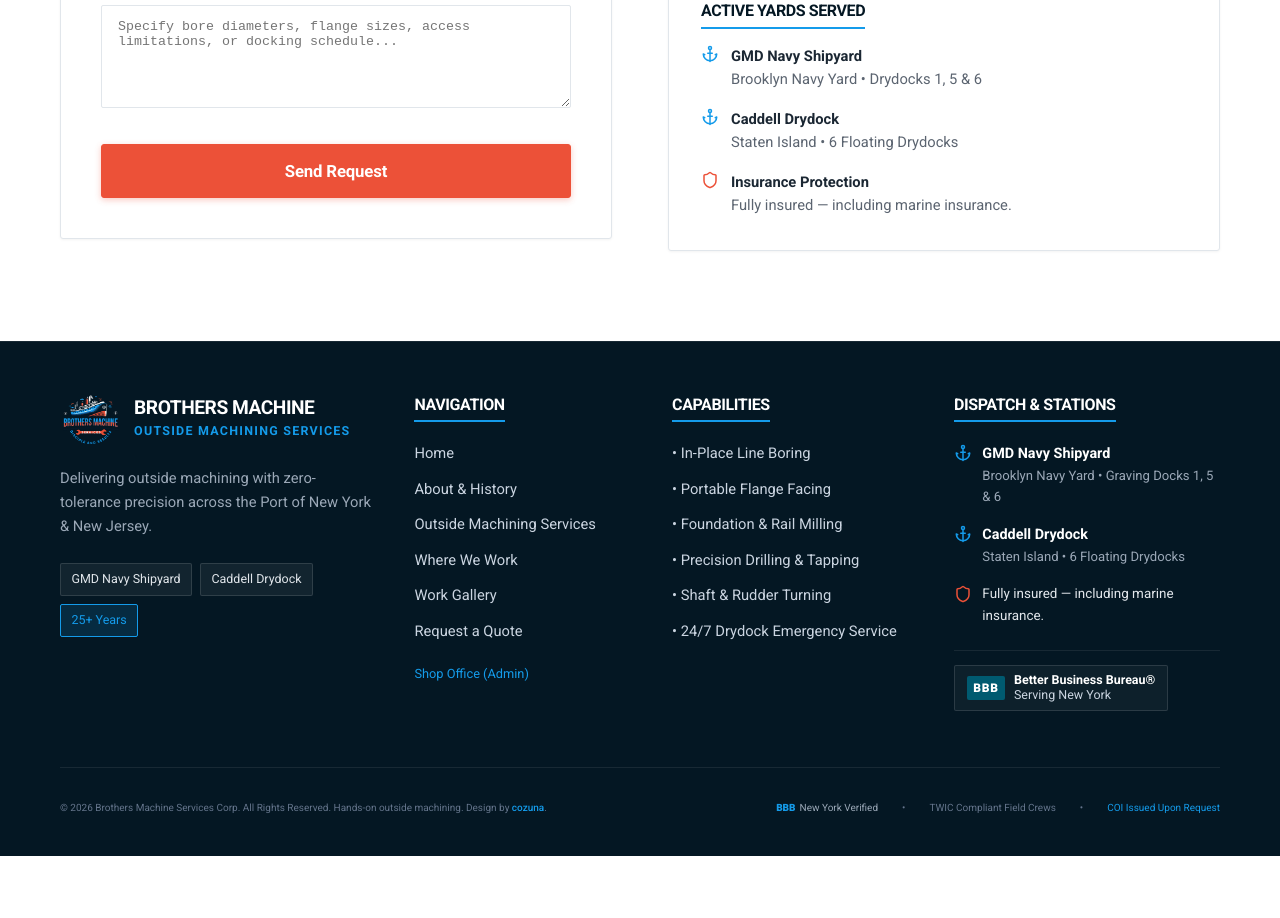
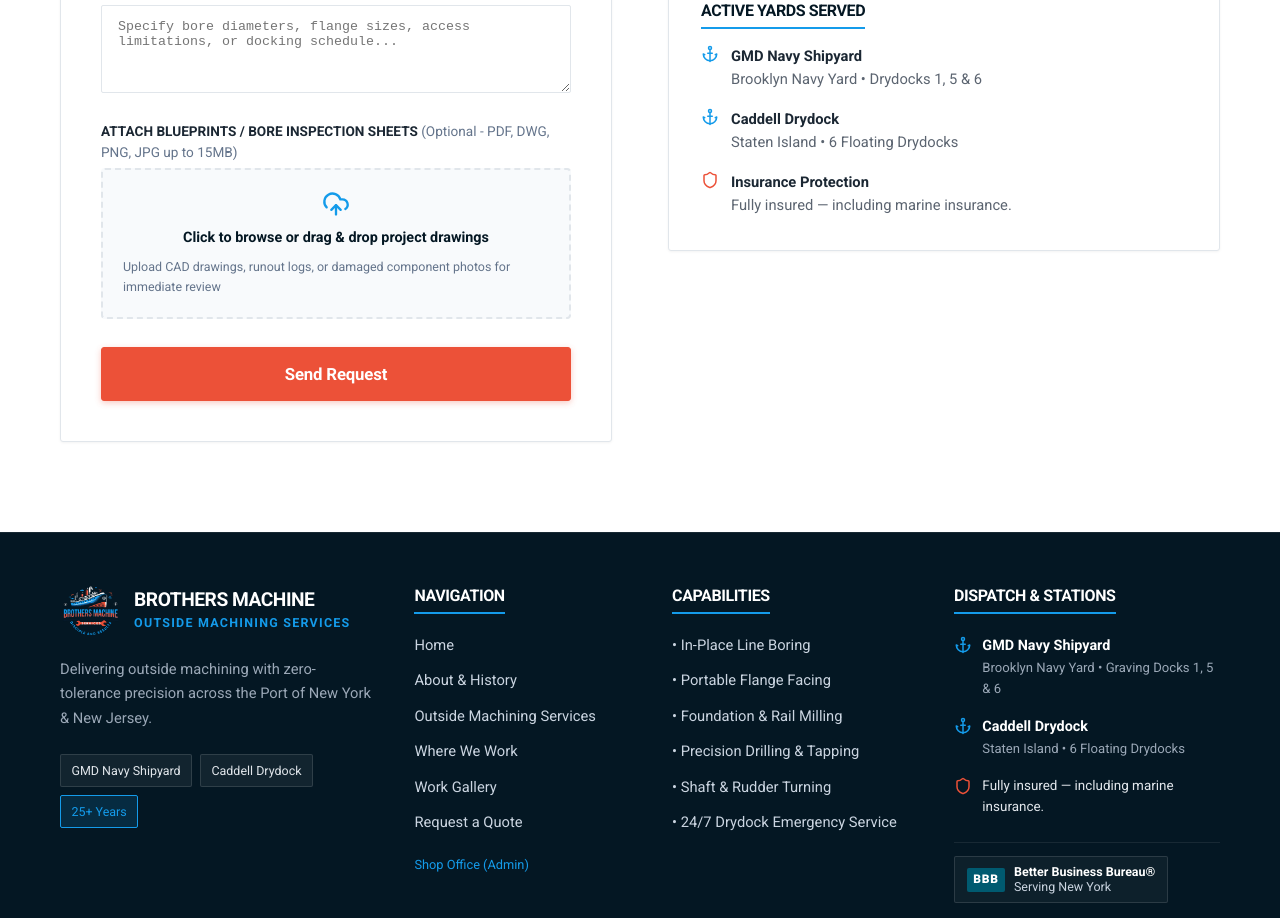
Before and after one commit to cozunap/brothers-machine-services, a React (Vite) app in the folder frontend/: page /contact in a window 1280 px wide. Shown: the part 1020-1938 px from the top of the page. Before the commit the page ends 1876 px from the top, so only its background shows below. Built offline with nearby package versions, Linux system fonts and the light colour scheme; no server answers.

Commit message:
feat(rfq): add blueprint and bore inspection report file uploader

```diff
--- a/frontend/src/pages/Contact.tsx
+++ b/frontend/src/pages/Contact.tsx
@@ -2,7 +2,7 @@
 import { useLocation } from 'react-router-dom';
 import { SiteSettings, ServiceItem, QuoteRequest } from '../types';
 import { submitQuote } from '../api';
-import { Phone, Mail, Shield, Anchor, CheckCircle } from 'lucide-react';
+import { Phone, Mail, Shield, Anchor, CheckCircle, FileText, UploadCloud, X } from 'lucide-react';
 
 interface ContactProps {
   settings: SiteSettings;
@@ -23,9 +23,25 @@
     message: '',
   });
 
+  const [attachedFile, setAttachedFile] = useState<{ name: string; size: string; dataUrl: string } | null>(null);
   const [submitted, setSubmitted] = useState(false);
   const [submitting, setSubmitting] = useState(false);
   const [error, setError] = useState('');
+
+  const handleFileChange = (file: File) => {
+    if (file.size > 15 * 1024 * 1024) {
+      setError('File size exceeds 15MB limit. Please upload a smaller file or send via email.');
+      return;
+    }
+    const reader = new FileReader();
+    reader.onload = (e) => {
+      const dataUrl = e.target?.result as string;
+      const sizeStr = (file.size / (1024 * 1024)).toFixed(2) + ' MB';
+      setAttachedFile({ name: file.name, size: sizeStr, dataUrl });
+      setError('');
+    };
+    reader.readAsDataURL(file);
+  };
 
   const handleChange = (e: React.ChangeEvent<HTMLInputElement | HTMLSelectElement | HTMLTextAreaElement>) => {
     setFormData({ ...formData, [e.target.name]: e.target.value });
@@ -36,11 +52,18 @@
     setSubmitting(true);
     setError('');
 
-    const res = await submitQuote(formData);
+    const payload: QuoteRequest = {
+      ...formData,
+      file_name: attachedFile?.name,
+      file_data: attachedFile?.dataUrl,
+    };
+
+    const res = await submitQuote(payload);
     setSubmitting(false);
 
     if (res.success) {
       setSubmitted(true);
+      setAttachedFile(null);
     } else {
       setError(res.message || 'Submission failed. Please call our direct line.');
     }
@@ -199,12 +222,113 @@
                     <textarea
                       name="message"
                       required
-                      rows={5}
+                      rows={4}
                       value={formData.message}
                       onChange={handleChange}
                       placeholder="Specify bore diameters, flange sizes, access limitations, or docking schedule..."
                       style={{ width: '100%', padding: '0.8rem 1rem', border: '1px solid var(--color-border)', borderRadius: 2 }}
                     />
+                  </div>
+
+                  {/* Technical Blueprint & Inspection Report File Attachment */}
+                  <div>
+                    <label style={{ display: 'block', fontWeight: 600, fontSize: '0.85rem', marginBottom: 4, textTransform: 'uppercase' }}>
+                      Attach Blueprints / Bore Inspection Sheets <span style={{ textTransform: 'none', color: '#64748b', fontWeight: 400 }}>(Optional - PDF, DWG, PNG, JPG up to 15MB)</span>
+                    </label>
+
+                    {!attachedFile ? (
+                      <label
+                        style={{
+                          border: '2px dashed var(--color-border)',
+                          borderRadius: '4px',
+                          padding: '1.25rem',
+                          display: 'flex',
+                          flexDirection: 'column',
+                          alignItems: 'center',
+                          justifyContent: 'center',
+                          gap: '0.5rem',
+                          cursor: 'pointer',
+                          background: '#f8fafc',
+                          transition: 'all 0.2s ease',
+                        }}
+                        onDragOver={(e) => {
+                          e.preventDefault();
+                          e.currentTarget.style.borderColor = 'var(--color-steel-blue)';
+                          e.currentTarget.style.background = '#f0f9ff';
+                        }}
+                        onDragLeave={(e) => {
+                          e.preventDefault();
+                          e.currentTarget.style.borderColor = 'var(--color-border)';
+                          e.currentTarget.style.background = '#f8fafc';
+                        }}
+                        onDrop={(e) => {
+                          e.preventDefault();
+                          e.currentTarget.style.borderColor = 'var(--color-border)';
+                          e.currentTarget.style.background = '#f8fafc';
+                          if (e.dataTransfer.files && e.dataTransfer.files[0]) {
+                            handleFileChange(e.dataTransfer.files[0]);
+                          }
+                        }}
+                      >
+                        <input
+                          type="file"
+                          accept=".pdf,.dwg,.dxf,.png,.jpg,.jpeg,.doc,.docx,.xlsx"
+                          style={{ display: 'none' }}
+                          onChange={(e) => {
+                            if (e.target.files && e.target.files[0]) {
+                              handleFileChange(e.target.files[0]);
+                            }
+                          }}
+                        />
+                        <UploadCloud size={28} color="var(--color-steel-blue)" />
+                        <span style={{ fontSize: '0.9rem', fontWeight: 600, color: 'var(--color-navy)' }}>
+                          Click to browse or drag & drop project drawings
+                        </span>
+                        <span style={{ fontSize: '0.78rem', color: '#64748b' }}>
+                          Upload CAD drawings, runout logs, or damaged component photos for immediate review
+                        </span>
+                      </label>
+                    ) : (
+                      <div
+                        style={{
+                          display: 'flex',
+                          alignItems: 'center',
+                          justifyContent: 'space-between',
+                          padding: '0.75rem 1rem',
+                          background: '#ecfdf5',
+                          border: '1px solid #a7f3d0',
+                          borderRadius: '4px',
+                        }}
+                      >
+                        <div style={{ display: 'flex', alignItems: 'center', gap: '8px' }}>
+                          <FileText size={20} color="#059669" />
+                          <div>
+                            <div style={{ fontSize: '0.88rem', fontWeight: 700, color: '#065f46' }}>
+                              {attachedFile.name}
+                            </div>
+                            <div style={{ fontSize: '0.75rem', color: '#047857' }}>
+                              {attachedFile.size} • Attached to RFQ
+                            </div>
+                          </div>
+                        </div>
+                        <button
+                          type="button"
+                          onClick={() => setAttachedFile(null)}
+                          style={{
+                            background: 'transparent',
+                            border: 'none',
+                            color: '#991b1b',
+                            cursor: 'pointer',
+                            display: 'flex',
+                            alignItems: 'center',
+                            padding: '4px',
+                          }}
+                          aria-label="Remove attached file"
+                        >
+                          <X size={18} />
+                        </button>
+                      </div>
+                    )}
                   </div>
 
                   {error && (
--- a/frontend/src/types/index.ts
+++ b/frontend/src/types/index.ts
@@ -69,6 +69,8 @@
   shipyard_location?: string;
   service_needed?: string;
   message: string;
+  file_name?: string;
+  file_data?: string;
   created_at?: string;
   status?: string;
 }
```
